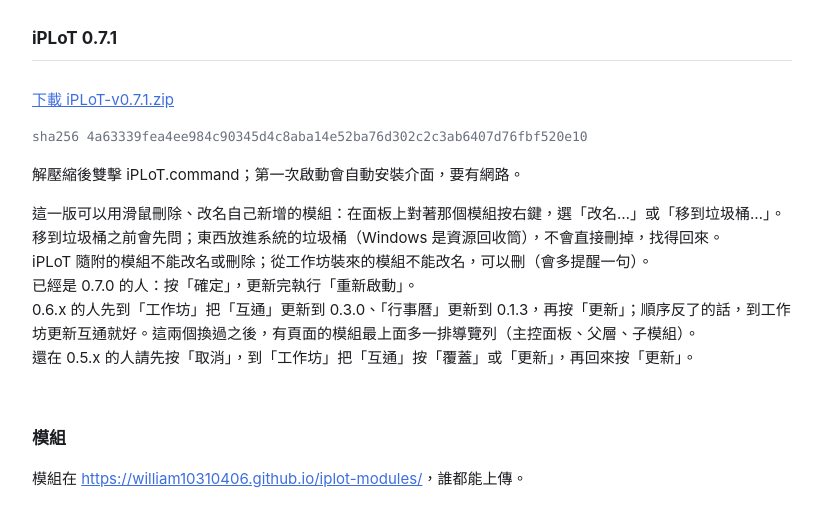
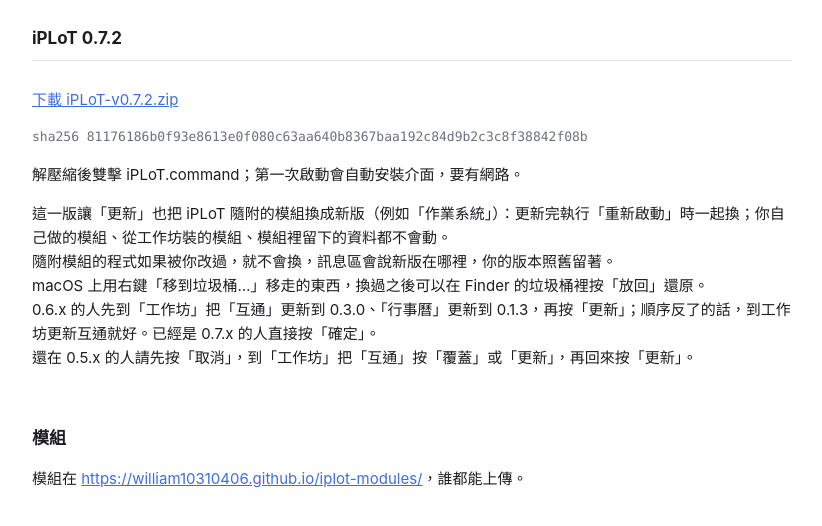
Before and after one commit to william10310406/iplot-workshop, a plain HTML site: page index.html in a window 1280 px wide. Shown: the part 58-584 px from the top of the page, without its empty margins (228-1050 px from the left). Drawn offline with Linux system fonts and the light colour scheme.

Commit message:
0.7.2（v0.7.2，f4de32d）
Co-Authored-By: Claude Sonnet 5.5 <noreply@anthropic.com>

```diff
--- a/index.html
+++ b/index.html
@@ -23,15 +23,15 @@ a { color: var(--accent); }
 </head>
 <body>
 <h1>iPLoT 工作坊</h1>
-<h2>iPLoT 0.7.1</h2>
+<h2>iPLoT 0.7.2</h2>
 <div class="box">
-<p><a href="https://william10310406.github.io/iplot-workshop/iPLoT-v0.7.1.zip">下載 iPLoT-v0.7.1.zip</a></p>
-<p class="sha">sha256 4a63339fea4ee984c90345d4c8aba14e52ba76d302c2c3ab6407d76fbf520e10</p>
+<p><a href="https://william10310406.github.io/iplot-workshop/iPLoT-v0.7.2.zip">下載 iPLoT-v0.7.2.zip</a></p>
+<p class="sha">sha256 81176186b0f93e8613e0f080c63aa640b8367baa192c84d9b2c3c8f38842f08b</p>
 <p>解壓縮後雙擊 iPLoT.command；第一次啟動會自動安裝介面，要有網路。</p>
-<p class="notes">這一版可以用滑鼠刪除、改名自己新增的模組：在面板上對著那個模組按右鍵，選「改名…」或「移到垃圾桶…」。移到垃圾桶之前會先問；東西放進系統的垃圾桶（Windows 是資源回收筒），不會直接刪掉，找得回來。
-iPLoT 隨附的模組不能改名或刪除；從工作坊裝來的模組不能改名，可以刪（會多提醒一句）。
-已經是 0.7.0 的人：按「確定」，更新完執行「重新啟動」。
-0.6.x 的人先到「工作坊」把「互通」更新到 0.3.0、「行事曆」更新到 0.1.3，再按「更新」；順序反了的話，到工作坊更新互通就好。這兩個換過之後，有頁面的模組最上面多一排導覽列（主控面板、父層、子模組）。
+<p class="notes">這一版讓「更新」也把 iPLoT 隨附的模組換成新版（例如「作業系統」）：更新完執行「重新啟動」時一起換；你自己做的模組、從工作坊裝的模組、模組裡留下的資料都不會動。
+隨附模組的程式如果被你改過，就不會換，訊息區會說新版在哪裡，你的版本照舊留著。
+macOS 上用右鍵「移到垃圾桶…」移走的東西，換過之後可以在 Finder 的垃圾桶裡按「放回」還原。
+0.6.x 的人先到「工作坊」把「互通」更新到 0.3.0、「行事曆」更新到 0.1.3，再按「更新」；順序反了的話，到工作坊更新互通就好。已經是 0.7.x 的人直接按「確定」。
 還在 0.5.x 的人請先按「取消」，到「工作坊」把「互通」按「覆蓋」或「更新」，再回來按「更新」。</p>
 </div>
 <h2>模組</h2>
```
Also changed, not shown: update.json (+4 -4 lines), 1 other file.
